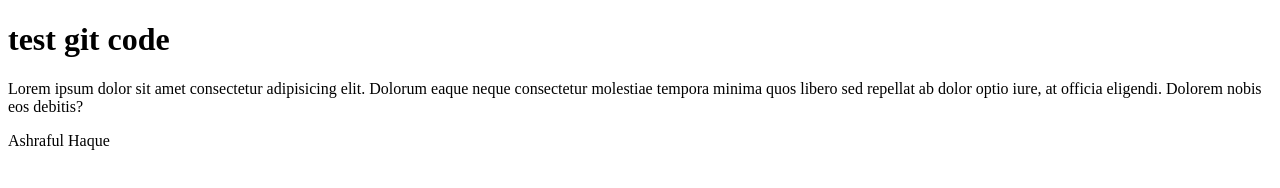
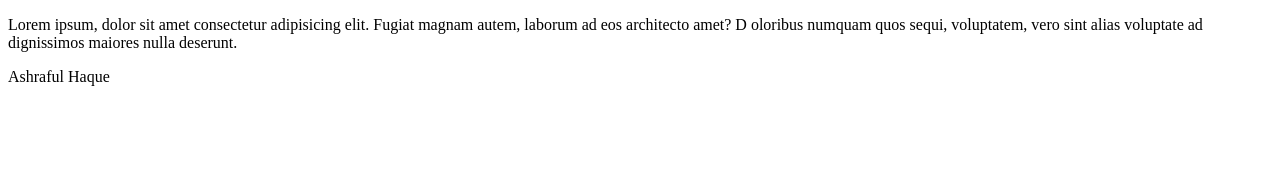
Before and after one commit to Ashraful34/test-git, a plain HTML site: page index.html in a window 1280 px wide. Drawn offline with Linux system fonts and the light colour scheme.

Commit message:
ptag-added

```diff
--- a/index.html
+++ b/index.html
@@ -7,12 +7,8 @@
     <title>Document</title>
 </head>
 <body>
-    <h1>test git code  </h1>
-    <p>Lorem ipsum dolor sit amet consectetur adipisicing elit.
-        Dolorum eaque neque consectetur molestiae tempora minima
-        quos libero sed repellat ab dolor optio iure, at officia eligendi.
-        Dolorem nobis eos debitis?</p>
-
+   <p>Lorem ipsum, dolor sit amet consectetur adipisicing elit. Fugiat magnam autem, laborum ad eos architecto amet? D
+    oloribus numquam quos sequi, voluptatem, vero sint alias voluptate ad dignissimos maiores nulla deserunt.</p>
     <p>Ashraful Haque</p>
 </body>
 </html>
```
